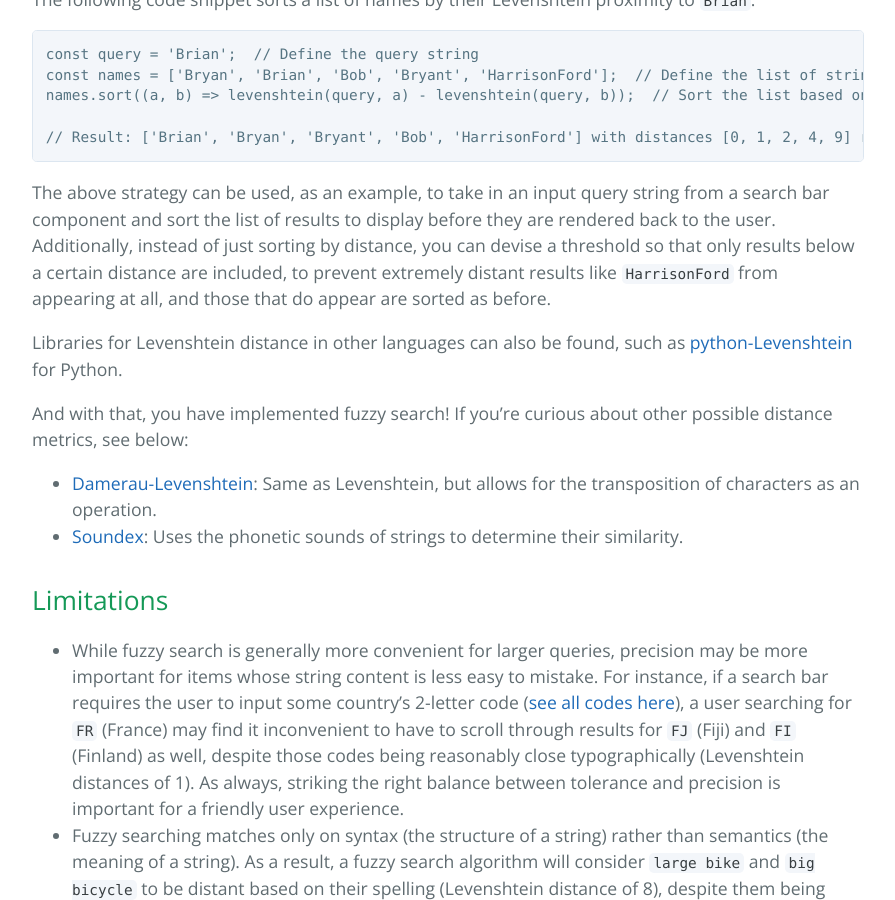
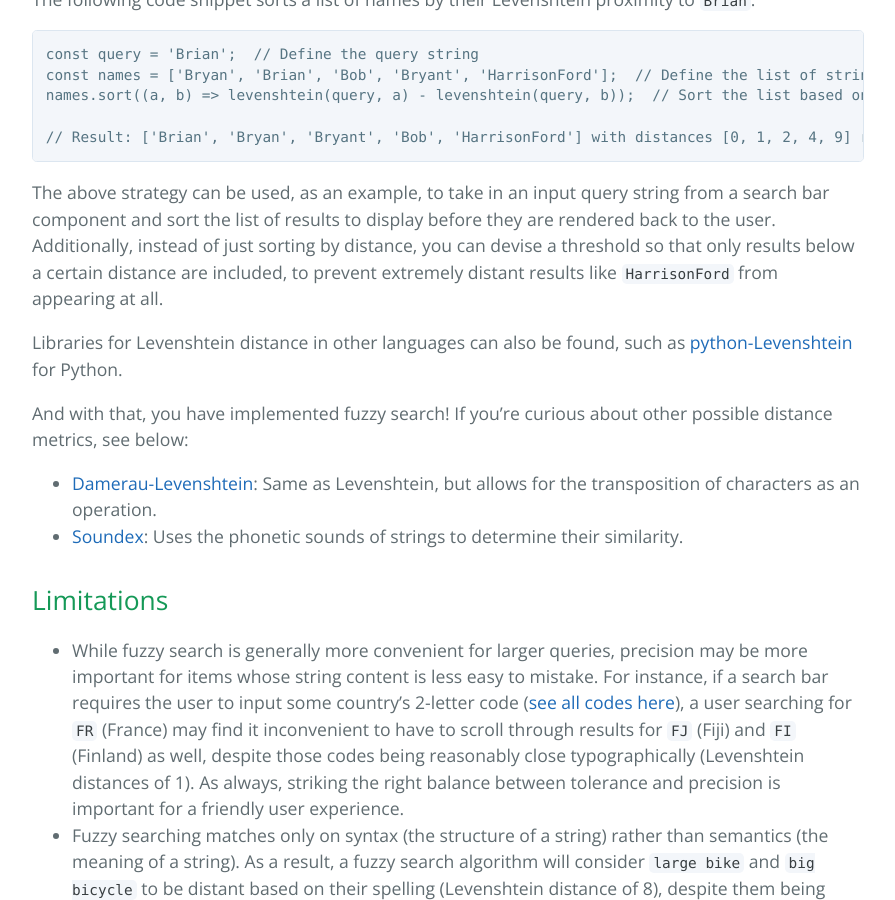
Before and after one commit to learning-software-engineering/learning-software-engineering.github.io, a Jekyll site: the page built from Topics/User_Experience/Fuzzy_Search.md, in a window 1280 px wide and 900 px high, scrolled down 2258 px. Shown: the whole window, without its empty margins (192-1087 px from the left). Built offline with Jekyll 4.4.1, drawn with Linux system fonts in a browser that asks for light colours; our own code applies the rules of GitHub Pages for plain Markdown files.

Commit message:
Made implementation detail more concise

````diff
--- a/Topics/User_Experience/Fuzzy_Search.md
+++ b/Topics/User_Experience/Fuzzy_Search.md
@@ -39,7 +39,7 @@ names.sort((a, b) => levenshtein(query, a) - levenshtein(query, b));  // Sort th
 // Result: ['Brian', 'Bryan', 'Bryant', 'Bob', 'HarrisonFord'] with distances [0, 1, 2, 4, 9] respectively
 ```
 
-The above strategy can be used, as an example, to take in an input query string from a search bar component and sort the list of results to display before they are rendered back to the user. Additionally, instead of just sorting by distance, you can devise a threshold so that only results below a certain distance are included, to prevent extremely distant results like `HarrisonFord` from appearing at all, and those that do appear are sorted as before.
+The above strategy can be used, as an example, to take in an input query string from a search bar component and sort the list of results to display before they are rendered back to the user. Additionally, instead of just sorting by distance, you can devise a threshold so that only results below a certain distance are included, to prevent extremely distant results like `HarrisonFord` from appearing at all.
 
 Libraries for Levenshtein distance in other languages can also be found, such as [python-Levenshtein](https://pypi.org/project/python-Levenshtein/) for Python.
 
````
